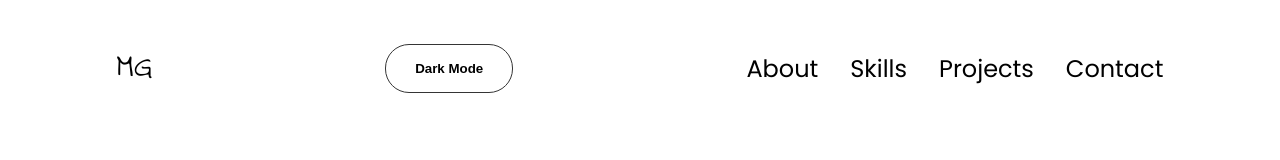
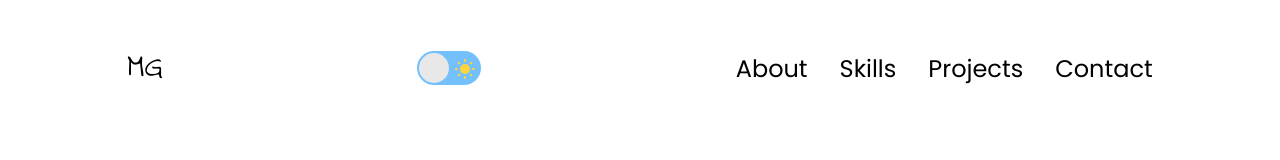
Before and after one commit to megrisse/Portfolio, a React (Create React App) app: page / in a window 1280 px wide. Shown: the top 160 px of the page. Built offline with nearby package versions, Linux system fonts and the light colour scheme.

Commit message:
add styled toggle button

```diff
--- a/src/App.css
+++ b/src/App.css
@@ -18,6 +18,114 @@
 
 p {
   color: rgb(85, 85, 85);
+}
+
+.switch {
+  font-size: 17px;
+  position: relative;
+  display: inline-block;
+  width: 64px;
+  height: 34px;
+}
+
+.switch input {
+  opacity: 0;
+  width: 0;
+  height: 0;
+}
+
+.slider {
+  position: absolute;
+  cursor: pointer;
+  top: 0;
+  left: 0;
+  right: 0;
+  bottom: 0;
+  background-color: #73C0FC;
+  transition: .4s;
+  border-radius: 30px;
+}
+
+.slider:before {
+  position: absolute;
+  content: "";
+  height: 30px;
+  width: 30px;
+  border-radius: 20px;
+  left: 2px;
+  bottom: 2px;
+  z-index: 2;
+  background-color: #e8e8e8;
+  transition: .4s;
+}
+
+.sun svg {
+  position: absolute;
+  top: 6px;
+  left: 36px;
+  z-index: 1;
+  width: 24px;
+  height: 24px;
+}
+
+.moon svg {
+  fill: #73C0FC;
+  position: absolute;
+  top: 5px;
+  left: 5px;
+  z-index: 1;
+  width: 24px;
+  height: 24px;
+}
+
+/* .switch:hover */.sun svg {
+  animation: rotate 15s linear infinite;
+}
+
+@keyframes rotate {
+
+  0% {
+    transform: rotate(0);
+  }
+
+  100% {
+    transform: rotate(360deg);
+  }
+}
+
+/* .switch:hover */.moon svg {
+  animation: tilt 5s linear infinite;
+}
+
+@keyframes tilt {
+
+  0% {
+    transform: rotate(0deg);
+  }
+
+  25% {
+    transform: rotate(-10deg);
+  }
+
+  75% {
+    transform: rotate(10deg);
+  }
+
+  100% {
+    transform: rotate(0deg);
+  }
+}
+
+.input:checked + .slider {
+  background-color: #183153;
+}
+
+.input:focus + .slider {
+  box-shadow: 0 0 1px #183153;
+}
+
+.input:checked + .slider:before {
+  transform: translateX(30px);
 }
 
 /* Dark theme */
--- a/src/App.js
+++ b/src/App.js
@@ -21,9 +21,12 @@
     <div className={`App ${isDarkMode ? 'dark-mode p-dark' : ''}`}>
       <nav id="desktop-nav">
         <div className="logo">MG</div>
-            <button className="btn btn-color-2" onClick={toggleDarkMode}>
-                {isDarkMode ? "Light" : "Dark"} Mode
-            </button>
+          <label class="switch">
+            <span class="sun"><svg xmlns="http://www.w3.org/2000/svg" viewBox="0 0 24 24"><g fill="#ffd43b"><circle r="5" cy="12" cx="12"></circle><path d="m21 13h-1a1 1 0 0 1 0-2h1a1 1 0 0 1 0 2zm-17 0h-1a1 1 0 0 1 0-2h1a1 1 0 0 1 0 2zm13.66-5.66a1 1 0 0 1 -.66-.29 1 1 0 0 1 0-1.41l.71-.71a1 1 0 1 1 1.41 1.41l-.71.71a1 1 0 0 1 -.75.29zm-12.02 12.02a1 1 0 0 1 -.71-.29 1 1 0 0 1 0-1.41l.71-.66a1 1 0 0 1 1.41 1.41l-.71.71a1 1 0 0 1 -.7.24zm6.36-14.36a1 1 0 0 1 -1-1v-1a1 1 0 0 1 2 0v1a1 1 0 0 1 -1 1zm0 17a1 1 0 0 1 -1-1v-1a1 1 0 0 1 2 0v1a1 1 0 0 1 -1 1zm-5.66-14.66a1 1 0 0 1 -.7-.29l-.71-.71a1 1 0 0 1 1.41-1.41l.71.71a1 1 0 0 1 0 1.41 1 1 0 0 1 -.71.29zm12.02 12.02a1 1 0 0 1 -.7-.29l-.66-.71a1 1 0 0 1 1.36-1.36l.71.71a1 1 0 0 1 0 1.41 1 1 0 0 1 -.71.24z"></path></g></svg></span>
+            <span class="moon"><svg xmlns="http://www.w3.org/2000/svg" viewBox="0 0 384 512"><path d="m223.5 32c-123.5 0-223.5 100.3-223.5 224s100 224 223.5 224c60.6 0 115.5-24.2 155.8-63.4 5-4.9 6.3-12.5 3.1-18.7s-10.1-9.7-17-8.5c-9.8 1.7-19.8 2.6-30.1 2.6-96.9 0-175.5-78.8-175.5-176 0-65.8 36-123.1 89.3-153.3 6.1-3.5 9.2-10.5 7.7-17.3s-7.3-11.9-14.3-12.5c-6.3-.5-12.6-.8-19-.8z"></path></svg></span>
+            <input type="checkbox" class="input" onChange={toggleDarkMode} />
+            <span class="slider"></span>
+          </label>
         <div>
           <ul className="nav-links">
             <li><a href="#about">About</a></li>
@@ -35,9 +38,12 @@
       </nav>
       <nav id="hamburger-nav">
         <div className="logo">MG</div>
-        <button className="btn btn-color-2" onClick={toggleDarkMode}>
-              {isDarkMode ? "Light" : "Dark"} Mode
-        </button>
+        <label class="switch">
+            <span class="sun"><svg xmlns="http://www.w3.org/2000/svg" viewBox="0 0 24 24"><g fill="#ffd43b"><circle r="5" cy="12" cx="12"></circle><path d="m21 13h-1a1 1 0 0 1 0-2h1a1 1 0 0 1 0 2zm-17 0h-1a1 1 0 0 1 0-2h1a1 1 0 0 1 0 2zm13.66-5.66a1 1 0 0 1 -.66-.29 1 1 0 0 1 0-1.41l.71-.71a1 1 0 1 1 1.41 1.41l-.71.71a1 1 0 0 1 -.75.29zm-12.02 12.02a1 1 0 0 1 -.71-.29 1 1 0 0 1 0-1.41l.71-.66a1 1 0 0 1 1.41 1.41l-.71.71a1 1 0 0 1 -.7.24zm6.36-14.36a1 1 0 0 1 -1-1v-1a1 1 0 0 1 2 0v1a1 1 0 0 1 -1 1zm0 17a1 1 0 0 1 -1-1v-1a1 1 0 0 1 2 0v1a1 1 0 0 1 -1 1zm-5.66-14.66a1 1 0 0 1 -.7-.29l-.71-.71a1 1 0 0 1 1.41-1.41l.71.71a1 1 0 0 1 0 1.41 1 1 0 0 1 -.71.29zm12.02 12.02a1 1 0 0 1 -.7-.29l-.66-.71a1 1 0 0 1 1.36-1.36l.71.71a1 1 0 0 1 0 1.41 1 1 0 0 1 -.71.24z"></path></g></svg></span>
+            <span class="moon"><svg xmlns="http://www.w3.org/2000/svg" viewBox="0 0 384 512"><path d="m223.5 32c-123.5 0-223.5 100.3-223.5 224s100 224 223.5 224c60.6 0 115.5-24.2 155.8-63.4 5-4.9 6.3-12.5 3.1-18.7s-10.1-9.7-17-8.5c-9.8 1.7-19.8 2.6-30.1 2.6-96.9 0-175.5-78.8-175.5-176 0-65.8 36-123.1 89.3-153.3 6.1-3.5 9.2-10.5 7.7-17.3s-7.3-11.9-14.3-12.5c-6.3-.5-12.6-.8-19-.8z"></path></svg></span>
+            <input type="checkbox" class="input" onChange={toggleDarkMode} />
+            <span class="slider"></span>
+          </label>
         <div className="hamburger-menu">
           <div className="hamburger-icon" onClick={toggleMenu}>
             <span></span>
```
Also changed, not shown: 1 other file (tests, documents, lock files or other folders).
